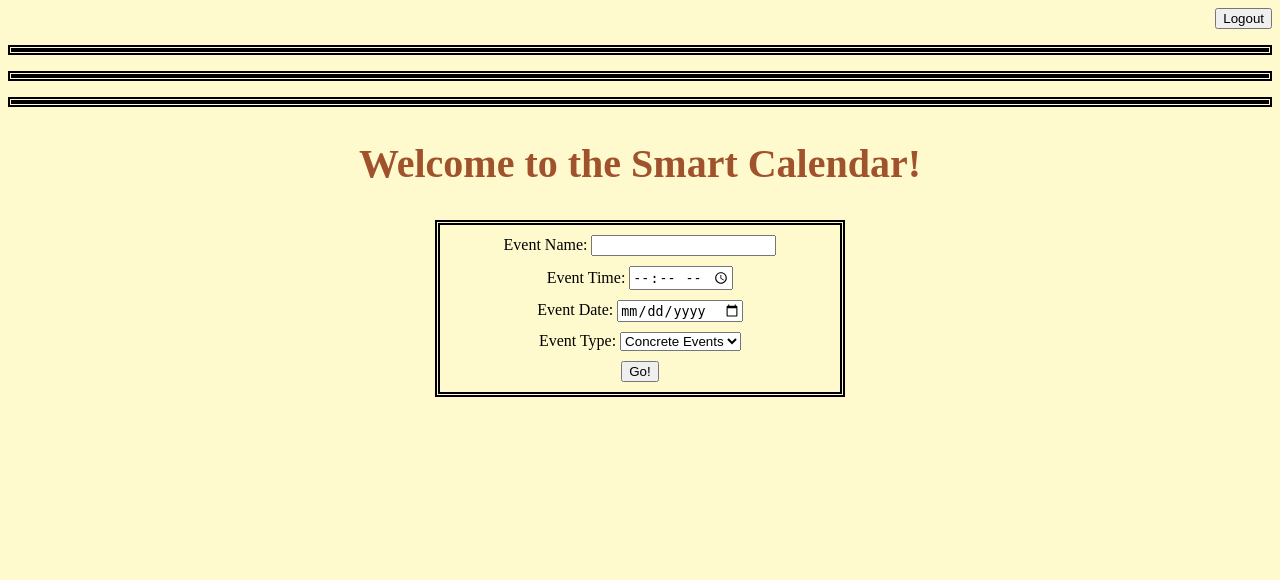
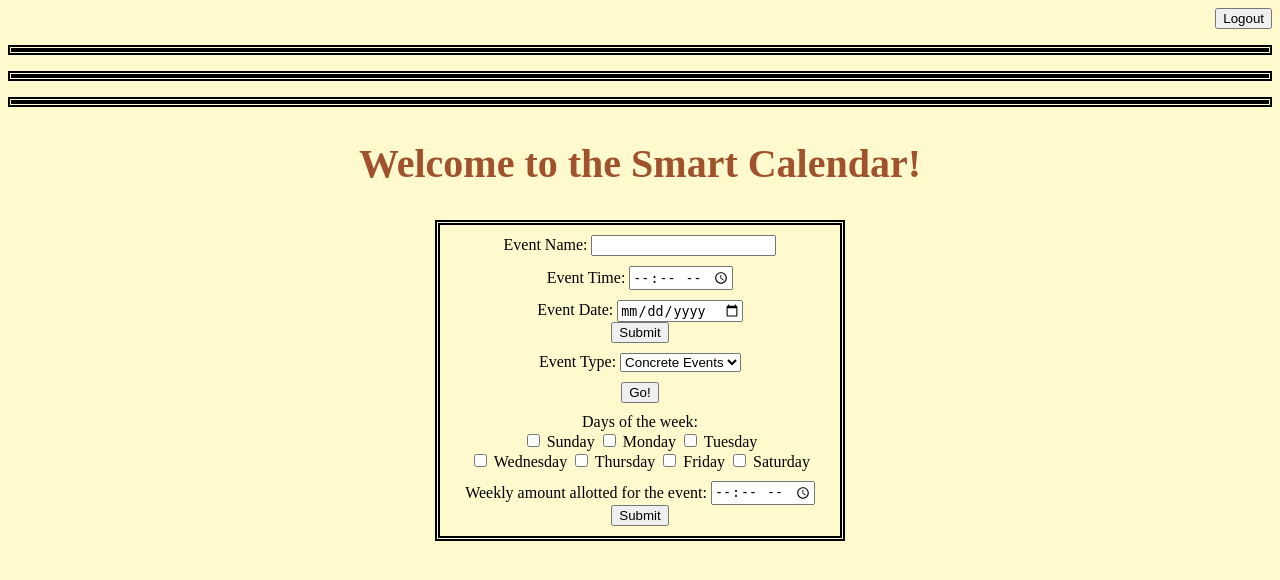
Before and after one commit to lizandrof273/SmartCalendar, a Python web app: template templates/index.html in a window 1280 px wide. Shown: the top 580 px of the page. Run offline with Jinja, Linux system fonts and the light colour scheme; the template is opened without the code that fills it, so the values that code supplies are empty.

Commit message:
so pretty

```diff
--- a/templates/index.html
+++ b/templates/index.html
@@ -3,11 +3,12 @@
 <html>
 
 <head>
-  <form align="right" name="form1" method="post" action="log_out.php">
+  <form align="right" name="form1" method="post">
     <label>
     <input name="submit2" type="submit" id="submit2" value="Logout">
     </label>
   </form>
+  <form>
   <title>Calendar</title>
   <script type="text/python" src="main.py"></script>
   <link rel="stylesheet" type="text/css" href="css/style.css">
@@ -24,19 +25,21 @@
   </h2>
     <div id="input-form">
       <div class="form-element">
-        Event Name:
+        <label>Event Name:</label>
         <input type="text" name="ConcreteEvents">
       </div>
       <div class="form-element">
-        Event Time:
+        <label>Event Time:</label>
         <input type="time" name="EventTime">
       </div>
-      <div class="form-element">
-        Event Date:
+      <div class="form-element"></div>
+        <label>Event Date:</label>
         <input type="date" name="EventDate">
+      <div>
+        <input type="submit" value="Submit">
       </div>
       <div class="form-element">
-        Event Type:
+        <label>Event Type:</label>
         <select name="event-type">
          <option value="ConcreteEvents">Concrete Events
          <option value="FlexibleEvents"> Flexible Events</option>
@@ -45,6 +48,26 @@
       <div class="form-element">
         <input type="submit" value="Go!">
       </div>
+      <div>
+        <lable>Days of the week:</label>
+      </div>
+          <input type="checkbox" name="days" value="Sunday"> Sunday
+          <input type="checkbox" name="days" value="Monday"> Monday
+          <input type="checkbox" name="days" value="Tuesday"> Tuesday
+          <br>
+          <input type="checkbox" name="days" value="Wednesday"> Wednesday
+          <input type="checkbox" name="days" vaule="Thursday"> Thursday
+          <input type="checkbox" name="days" value="Friday"> Friday
+          <input type="checkbox" name="days" value="Saturday"> Saturday
+        </form>
+        <div class="form-element">
+          <label>Weekly amount allotted for the event:</label>
+          <input type="time" name="EventTime">
+        <div>
+          <input type="submit" value="Submit">
+        </div>
+        </div>
+      </div>
       </form>
     </div>
   </div>
```
Also changed, not shown: main.py (+0 -9 lines).
